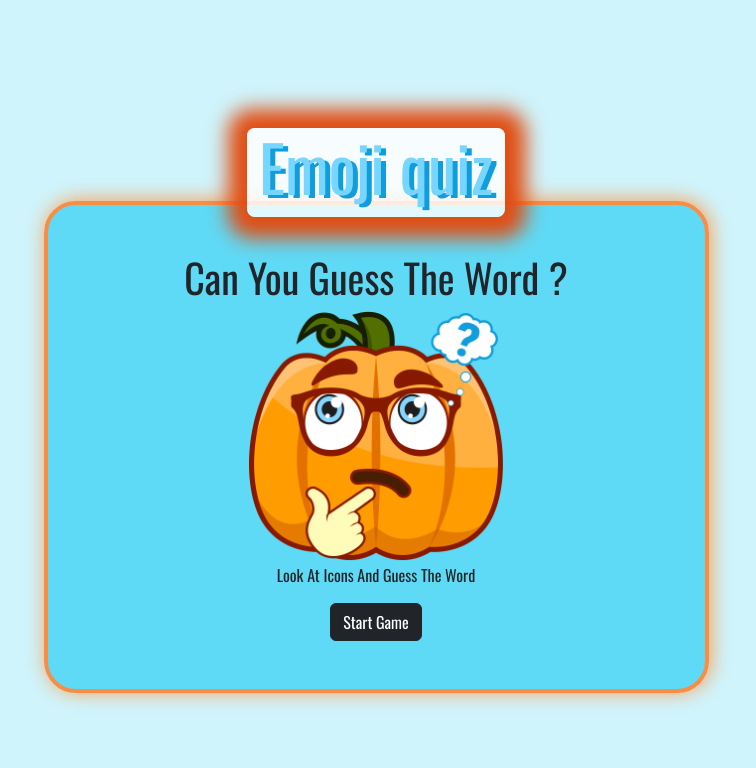
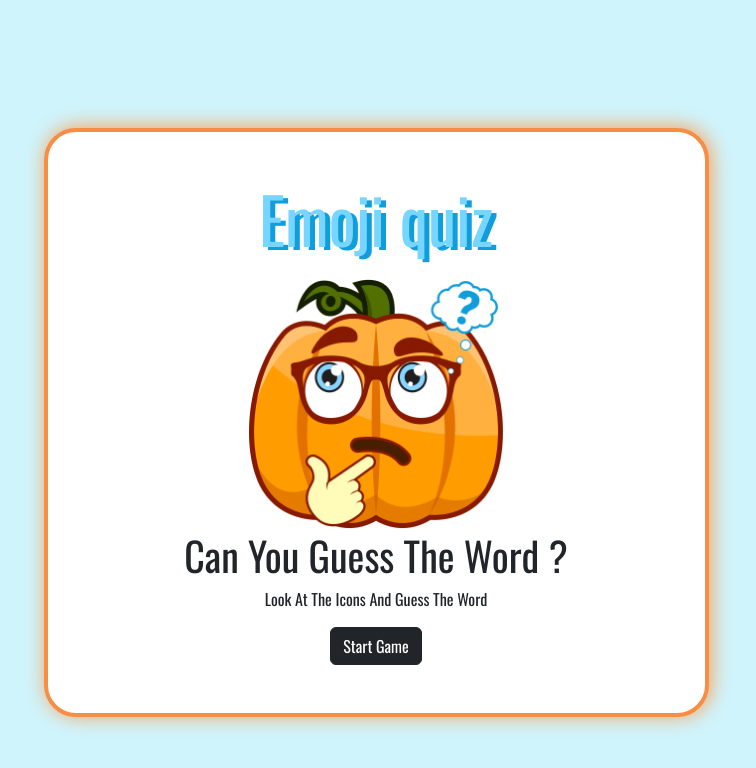
Before and after one commit to 3enabaya/emojiquiz, a plain HTML site: page index.html in a window 1280 px wide. Shown: the whole page, without its empty margins (264-1020 px from the left). Drawn offline with nearby package versions, Linux system fonts and the light colour scheme; a web font is replaced by a local one.

Commit message:
Add files via upload

```diff
--- a/css/main.scss
+++ b/css/main.scss
@@ -21,26 +21,16 @@ margin: 10% auto;
 
 .box{
   border: 4px solid #f88d46;
-  box-shadow:rgb(250, 159, 85) 2px -1px 20px
-;
-background-color: rgba(70, 213, 245, 0.817);
+  box-shadow:rgb(250, 159, 85) 2px -1px 20px;
+background-color: white
 
 }
 
 .emojiquiz{
   font-size: 4rem;
   padding-bottom: 12px;
-    width:fit-content;
-  border-radius: 5%;
-    text-shadow: 5px 3px #0f9ddb;
-  background-color:#ffffffd3;
-  margin-bottom: -16px ;
+  text-shadow: 5px 3px #0f9ddb;
   color: #77d6ff;
-  -webkit-box-shadow:rgb(225, 77, 18) 1px 1px 20px 20px;
-  -webkit-border-radius: 5%;
-  -moz-border-radius: 5%;
-  -ms-border-radius: 5%;
-  -o-border-radius: 5%;
 }
 .white-box {
   h1{
--- a/index.html
+++ b/index.html
@@ -20,13 +20,12 @@
 <div class="game">
 <div class="quiz-app" id="quizapp">
     <div class="container">
-        <div class="emo row justify-content-center position-relative z-2 ">
-            <h1 class=" emojiquiz rounded-3 text-center border-secondary">Emoji quiz </h1></div>
-        <div class="quizbox row justify-content-center">
-            <div class="box col-12 col-md-7 col-sm-12 text-center pt-5 pb-5 position-relative  p-4 rounded-5 ">
-            <h1> Can You  Guess The Word ? </h1>
+        <div class="quizbox row justify-content-center ">
+            <div class="box col-12 col-md-7 col-sm-12 text-center pt-5 pb-5 p-4 rounded-5 ">
+                <h1 class=" emojiquiz "> Emoji quiz </h1>
          <img src="./pics/thinking_8868192.png" class="col-5" alt="">
-       <p> Look At Icons And Guess The Word </p>
+         <h1> Can You  Guess The Word ? </h1>
+       <p> Look At The Icons And Guess The Word </p>
      <button class="btn btn-dark" id="start">  Start Game</button>
 
         </div>
@@ -66,7 +65,7 @@
     <div class="container">
         <div class="end-box row p-5 justify-content-center bg-white ">
             <div class="white-box col-12 text-center ">
-                <h1 id="gamefinish" > Game Finished </h1> <img class="img-fluid" id="img" alt=""> <p id="finalscore" class="text-center">  </p>
+                <h1 id="gamefinish" > Game Finished </h1> <img class="imgg img-fluid" id="img" alt=""> <p id="finalscore" class="text-center">  </p>
                 <button id="again" class="btn btn-dark"> Play Again</button>
 
             </div>        </div>
```
Also changed, not shown: css/main.css, 1 other file.
